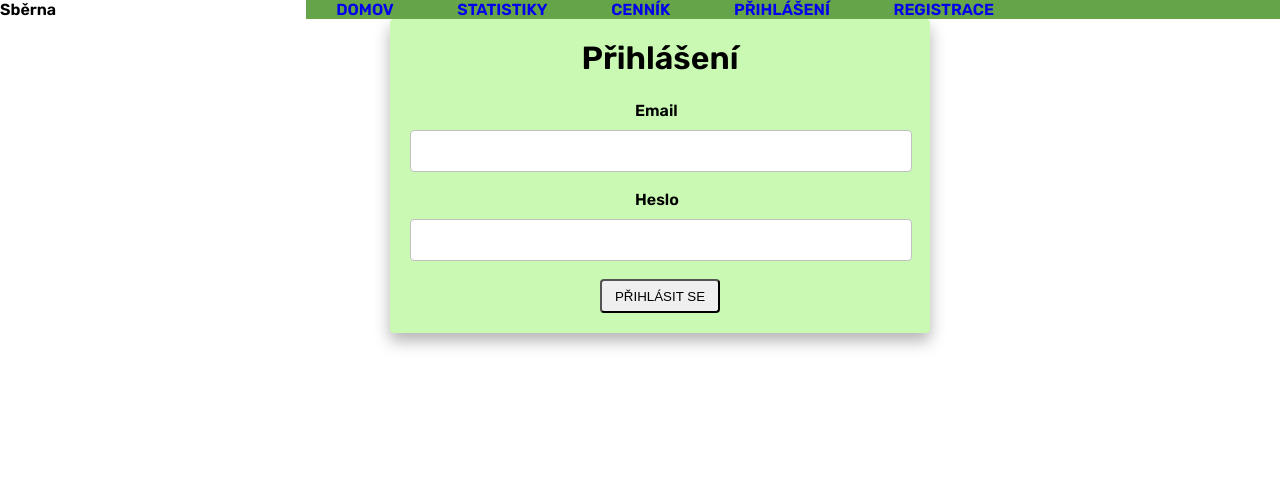
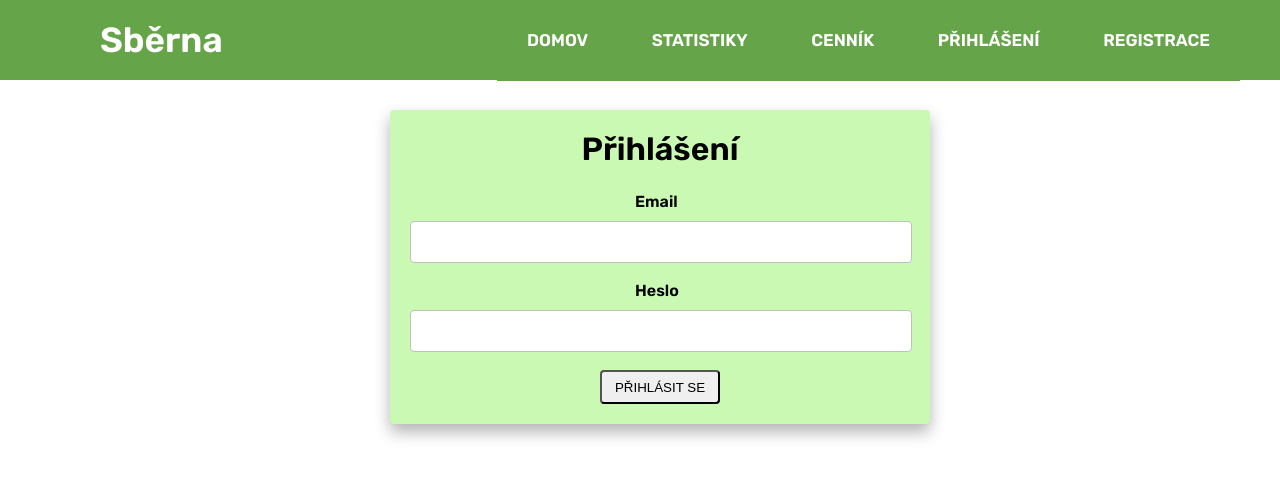
Before and after one commit to v-kollar/junkyard-website, a Flask app: page /prihlaseni in a window 1280 px wide. Shown: the top 478 px of the page. Run offline with Flask 2, Linux system fonts and the light colour scheme.

Commit message:
Nastylování navigace

```diff
--- a/src/static/css/structure.css
+++ b/src/static/css/structure.css
@@ -46,7 +46,7 @@ section button {
     margin-left: 45%;
 }
 .container {
-    margin: auto;
+    margin: 30px auto auto auto;
     width: 500px;
     max-width: 90%;
 }
@@ -84,7 +84,7 @@ section button {
 
 }
 
-@media only screen and (min-width: 768px) {
+@media only screen and (min-width: 855px) {
     section {
         width: 80%;
         margin: 0 auto;
@@ -123,26 +123,40 @@ section button {
     }
     section button {
         margin-left: 350px;
-
-
     }
     nav {
 
-        width: 100%;
+        background: #66A449;
+
+    }
+    nav ul li a{
+        text-decoration: none;
+        color: white;
+        font-size: 17px;
+        text-transform: uppercase;
+
+    }
+    .logo {
+        color: white;
+        font-size: 35px;
+        line-height: 80px;
+        padding: 0 100px;
+        font-weight: bold;
+
     }
     nav ul {
         float: right;
+        box-sizing: border-box;
         list-style: none;
-        box-sizing: border-box;
-        padding-right: 20%;
+        margin-right: 40px;
     }
     nav ul li {
         display: inline-block;
+        line-height: 80px;
         margin: 0 30px;
-    }
-    nav ul li a {
-        text-decoration: none;
+
     }
 
 
+
 }
```
